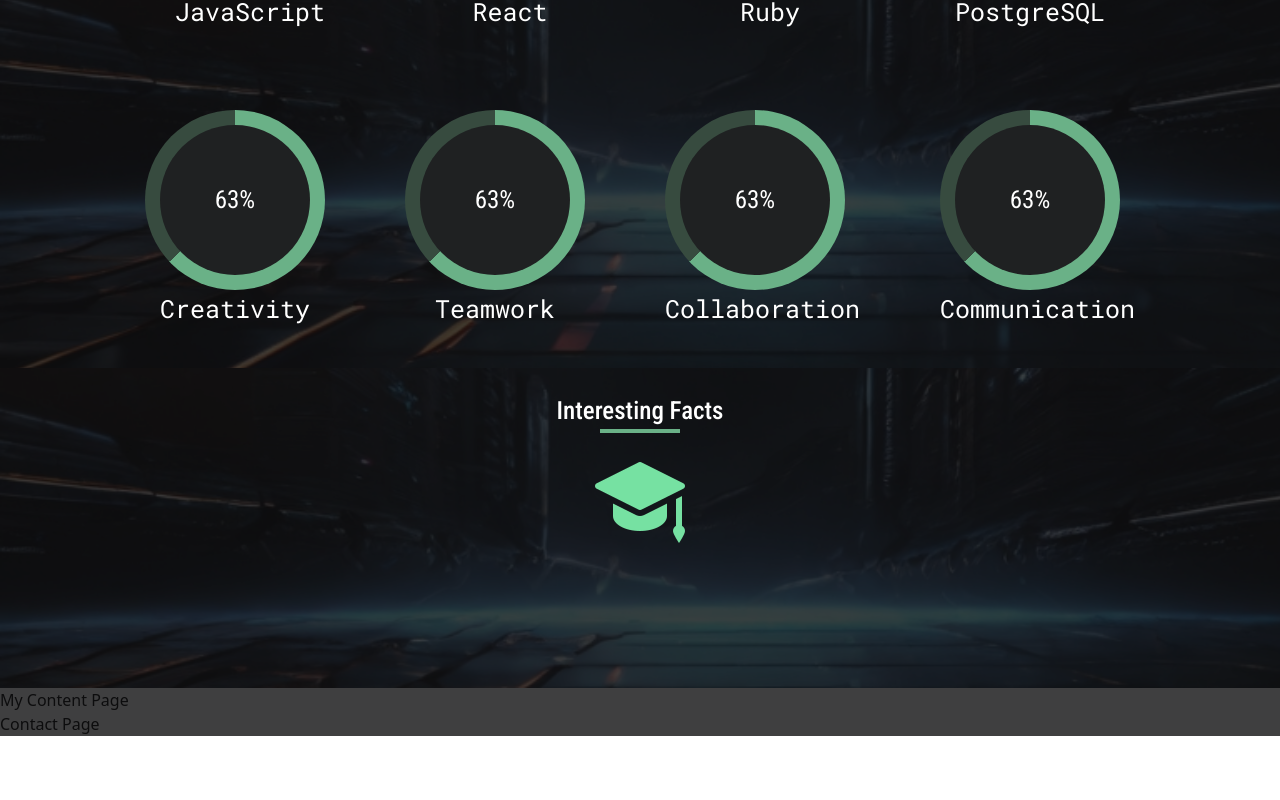
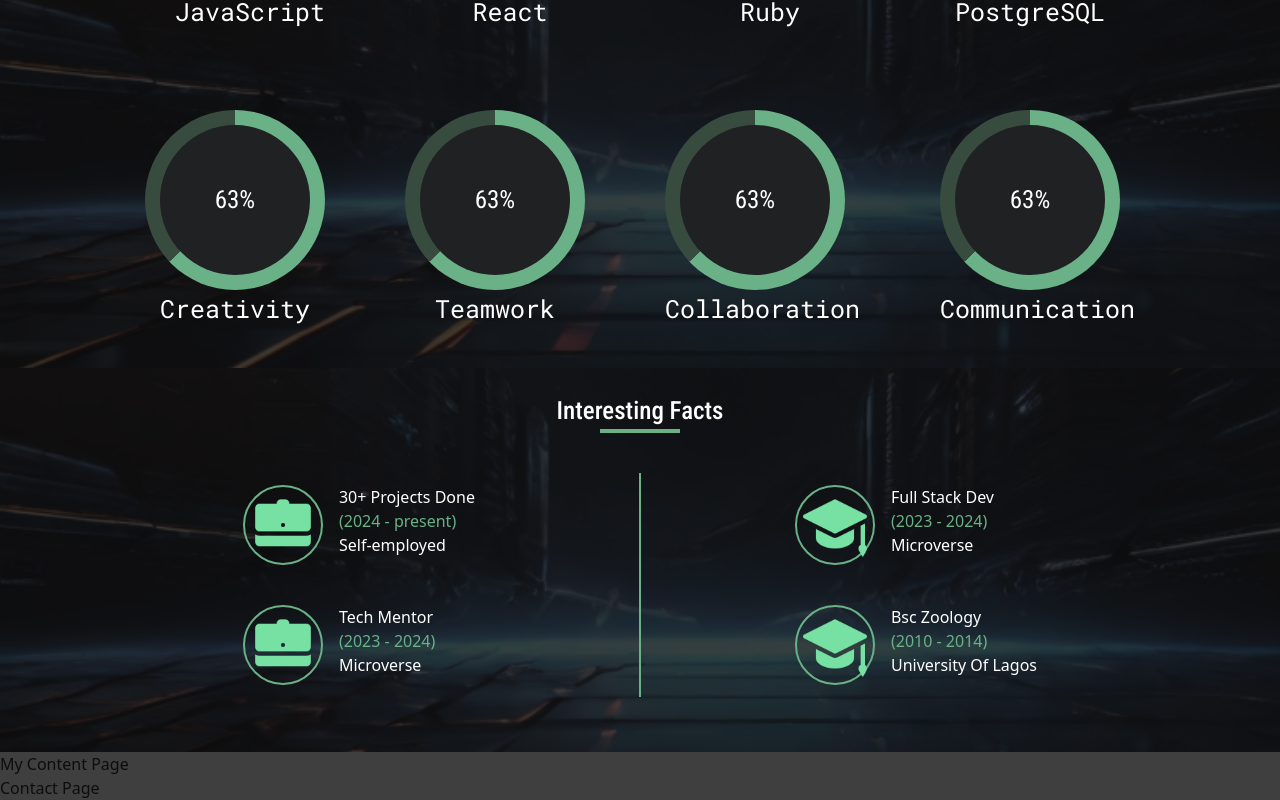
Before and after one commit to Ayokunnumi1/ayokunnumi-portfolio, a React (Create React App) app: page / in a window 1280 px wide. Shown: the part 3178-3978 px from the top of the page. Before the commit the page ends 3914 px from the top, so only its background shows below. Built offline with nearby package versions, Linux system fonts and the light colour scheme; the HTML template or start-up script is replaced by a standard one.

Commit message:
Update interesting facts component

```diff
--- a/src/component/InterestingFacts.js
+++ b/src/component/InterestingFacts.js
@@ -1,20 +1,90 @@
 import GraduationCap from "../assets/images/graduation_cap.svg";
+import BriefCase from "../assets/images/briefcase.svg";
 
 const InterestingFacts = () => {
   return (
-
-      <section className="bg-home-pg-bg-image bg-no-repeat bg-cover w-full sm:h-506 md:h-80 bg-center bg-[100% auto] py-6">
-        <div className="relative z-10 flex flex-col justify-center items-center gap-5">
+    <section className="bg-home-pg-bg-image bg-no-repeat bg-cover w-full sm:h-506 md:h-96 bg-center bg-[100% auto] py-6">
+      <div className="relative z-10 flex flex-col justify-center items-center gap-5 md:px-10 lg:px-20">
         <div className="flex flex-col items-center">
           <h3 className="about-me-heading">Interesting Facts</h3>
           <div className="w-20 h-1 bg-custom-green"></div>
         </div>
 
+        <article className="text-white flex flex-col sd:flex-row sd:justify-center sd:items-center gap-4 sd:gap-16 md:gap-48 lg:gap-80 sd:mt-8">
+          <div className="flex flex-col gap-6 sd:gap-10">
+            <div className="flex gap-4">
+              <div className="w-14 h-14 lg:w-20 lg:h-20 rounded-full border-2 border-custom-green flex flex-col justify-center items-center">
+                <img
+                  className="w-12 h-12 lg:w-16 lg:h-16"
+                  src={BriefCase}
+                  alt="portfolio"
+                />
+              </div>
               <div>
-          <img src={GraduationCap} alt="" />
+                <h4 className="qualification">30+ Projects Done</h4>
+                <p className="text-custom-green qualification-date">
+                  (<span>2024 - </span>
+                  <span>present</span>)
+                </p>
+                <p className="qualification-sch">Self-employed</p>
               </div>
-        <p></p>
-
+            </div>
+            <div className="flex gap-4">
+              <div className="w-14 h-14 lg:w-20 lg:h-20 rounded-full border-2 border-custom-green flex flex-col justify-center items-center">
+                <img
+                  className="w-12 h-12 lg:w-16 lg:h-16"
+                  src={BriefCase}
+                  alt="portfolio"
+                />
+              </div>
+              <div>
+                <h4 className="qualification">Tech Mentor</h4>
+                <p className="text-custom-green qualification-date">
+                  (<span>2023 - </span>
+                  <span>2024</span>)
+                </p>
+                <p className="qualification-sch">Microverse</p>
+              </div>
+            </div>
+          </div>
+          <span className="hidden sd:block sd:absolute sd:h-40 md:h-48 lg:h-56 w-0.5 border-r-2 border-custom-green"></span>
+          <div className="flex flex-col gap-6 sd:gap-10">
+            <div className="flex gap-4">
+              <div className="w-14 h-14 lg:w-20 lg:h-20 rounded-full border-2 border-custom-green flex flex-col justify-center items-center">
+                <img
+                  className="w-12 h-12 lg:w-16 lg:h-16"
+                  src={GraduationCap}
+                  alt="graduation"
+                />
+              </div>
+              <div>
+                <h4 className="qualification">Full Stack Dev</h4>
+                <p className="text-custom-green qualification-date">
+                  (<span>2023 - </span>
+                  <span>2024</span>)
+                </p>
+                <p className="qualification-sch">Microverse</p>
+              </div>
+            </div>
+            <div className="flex gap-4">
+              <div className="w-14 h-14 lg:w-20 lg:h-20 rounded-full border-2 border-custom-green flex flex-col justify-center items-center">
+                <img
+                  className="w-12 h-12 lg:h-16 lg:w-16"
+                  src={GraduationCap}
+                  alt="graduation"
+                />
+              </div>
+              <div>
+                <h4 className="qualification">Bsc Zoology</h4>
+                <p className="text-custom-green qualification-date">
+                  (<span>2010 - </span>
+                  <span>2014</span>)
+                </p>
+                <p className="qualification-sch">University Of Lagos</p>
+              </div>
+            </div>
+          </div>
+        </article>
       </div>
     </section>
   );
```
Lines whose indentation alone changed are shown as unchanged.
